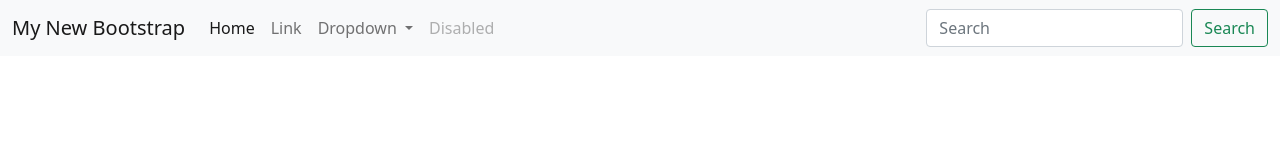
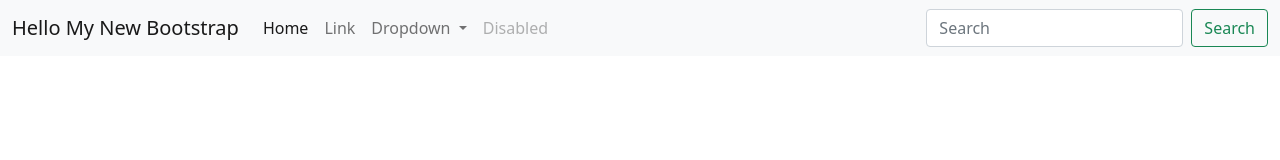
Before and after one commit to BansalAakash/DemoRepo, a plain HTML site: page index.html in a window 1280 px wide. Drawn offline with nearby package versions, Linux system fonts and the light colour scheme.

Commit message:
fixed develop

```diff
--- a/index.html
+++ b/index.html
@@ -13,7 +13,7 @@
   <body>
     <nav class="navbar navbar-expand-lg navbar-light bg-light">
       <div class="container-fluid">
-        <a class="navbar-brand" href="#">My New Bootstrap</a>
+        <a class="navbar-brand" href="#">Hello My New Bootstrap</a>
         <button class="navbar-toggler" type="button" data-bs-toggle="collapse" data-bs-target="#navbarSupportedContent" aria-controls="navbarSupportedContent" aria-expanded="false" aria-label="Toggle navigation">
           <span class="navbar-toggler-icon"></span>
         </button>
```
